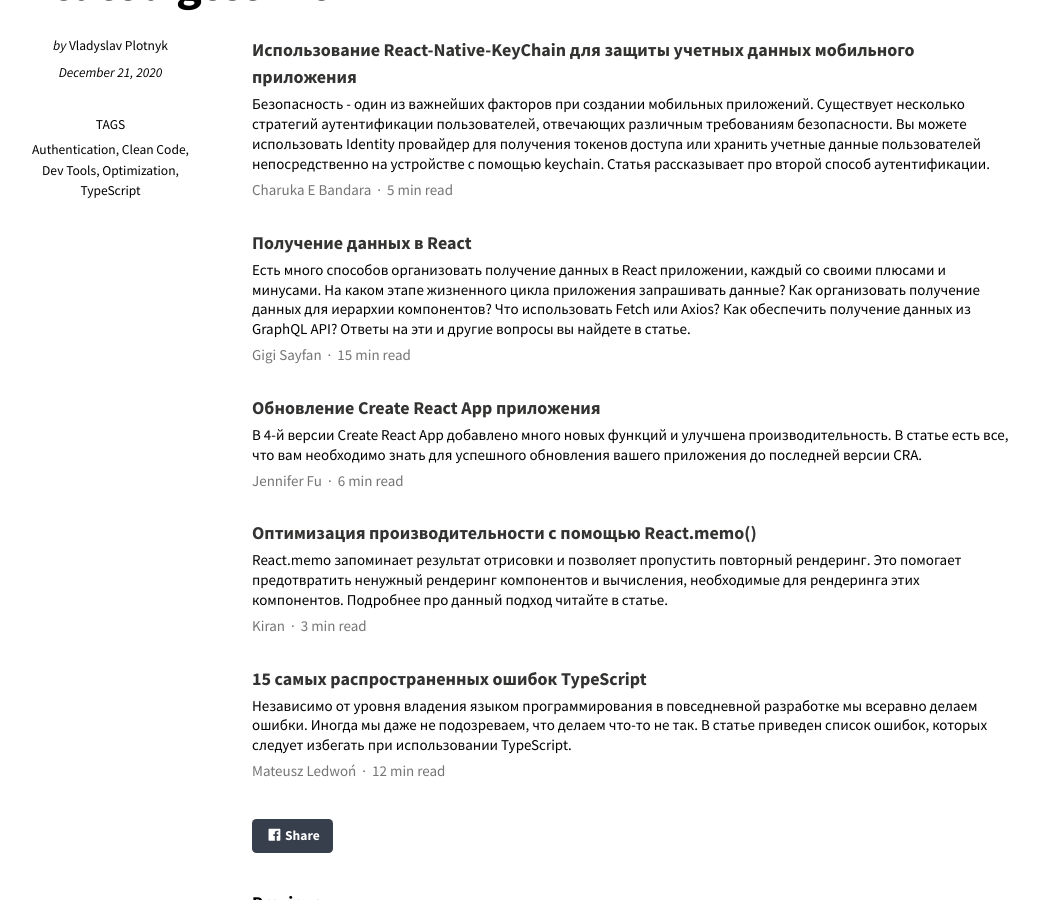
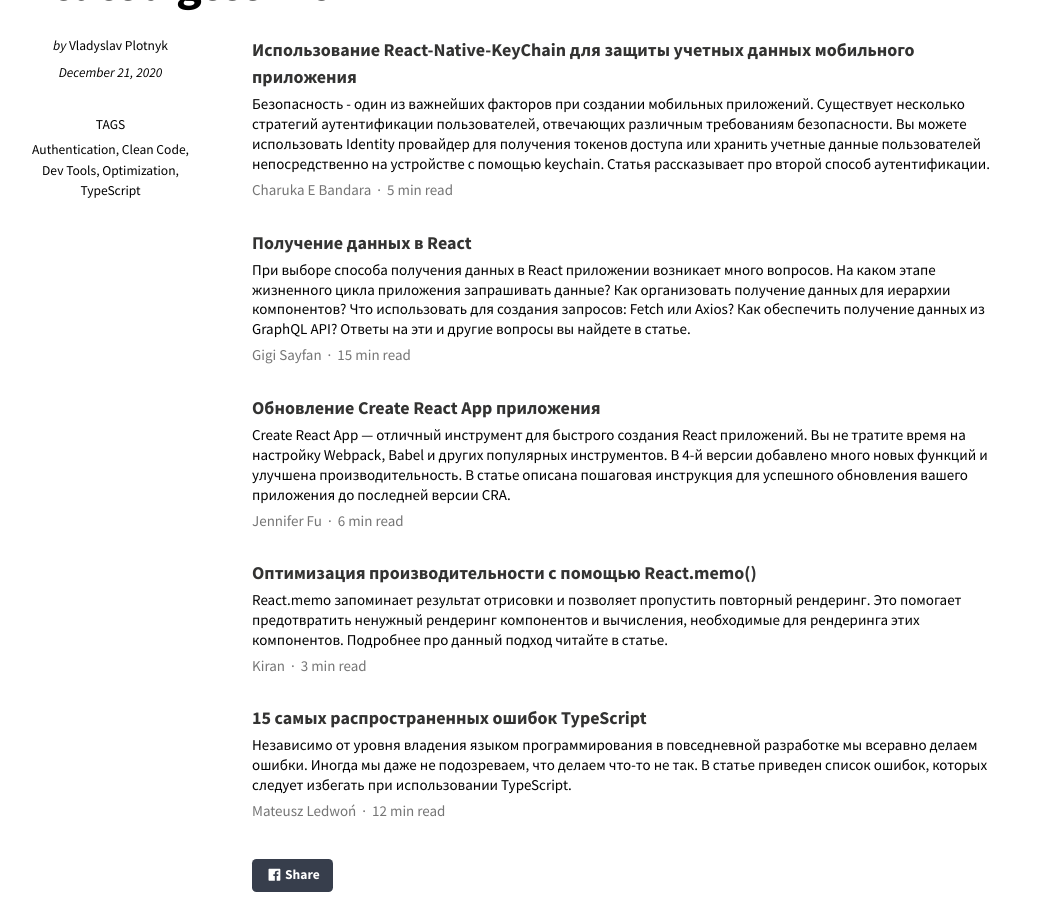
Before and after one commit to react-guild/react-guild.github.io, a Jekyll site: the page built from _posts/2020-12-21-digest19.md, in a window 1280 px wide and 900 px high, scrolled down 757 px. Shown: the whole window, without its empty margins (123-1162 px from the left). Built offline with Jekyll 4.4.1, drawn with Linux system fonts in a browser that asks for light colours; nearby versions of some CDN libraries.

Commit message:
updated digest #19

```diff
--- a/_posts/2020-12-21-digest19.md
+++ b/_posts/2020-12-21-digest19.md
@@ -20,13 +20,13 @@ tags:
 
 <div class="digest">
     <a href="https://blog.logrocket.com/patterns-for-data-fetching-in-react-981ced7e5c56/">Получение данных в React</a>
-    <div class="digest-desc">Есть много способов организовать получение данных в React приложении, каждый со своими плюсами и минусами. На каком этапе жизненного цикла приложения запрашивать данные? Как организовать получение данных для иерархии компонентов? Что использовать Fetch или Axios? Как обеспечить получение данных из GraphQL API? Ответы на эти и другие вопросы вы найдете в статье.</div>
+    <div class="digest-desc">При выборе способа получения данных в React приложении возникает много вопросов. На каком этапе жизненного цикла приложения запрашивать данные? Как организовать получение данных для иерархии компонентов? Что использовать для создания запросов: Fetch или Axios? Как обеспечить получение данных из GraphQL API? Ответы на эти и другие вопросы вы найдете в статье.</div>
     <div class="digest-time">Gigi Sayfan &nbsp;&middot;&nbsp; 15 min read</div>
 </div>
 
 <div class="digest">
     <a href="https://medium.com/better-programming/upgrade-create-react-app-based-projects-to-version-4-cra-4-d7962aee11a6">Обновление Create React App приложения</a>
-    <div class="digest-desc">В 4-й версии Create React App добавлено много новых функций и улучшена производительность. В статье есть все, что вам необходимо знать для успешного обновления вашего приложения до последней версии CRA.</div>
+    <div class="digest-desc">Create React App — отличный инструмент для быстрого создания React приложений. Вы не тратите время на настройку Webpack, Babel и других популярных инструментов. В 4-й версии добавлено много новых функций и улучшена производительность. В статье описана пошаговая инструкция для успешного обновления вашего приложения до последней версии CRA.</div>
     <div class="digest-time">Jennifer Fu &nbsp;&middot;&nbsp; 6 min read</div>
 </div>
 
```
